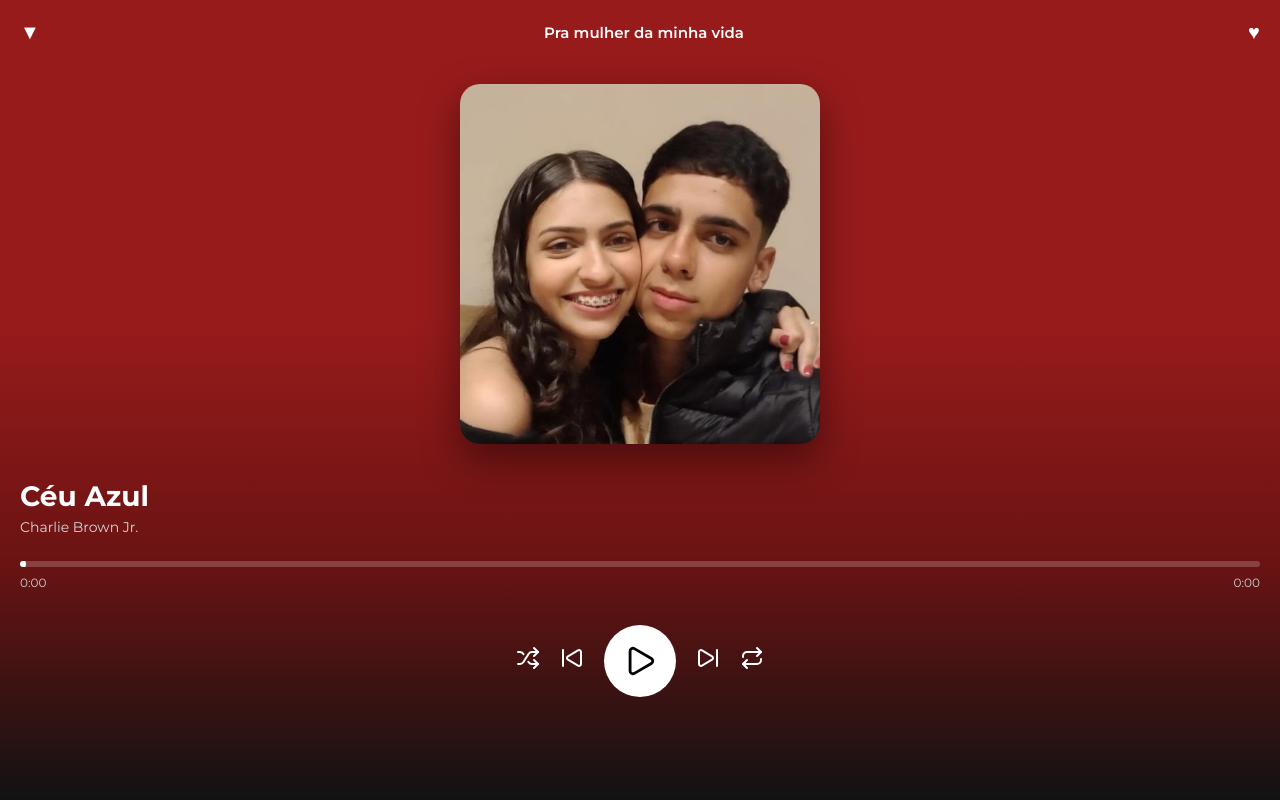
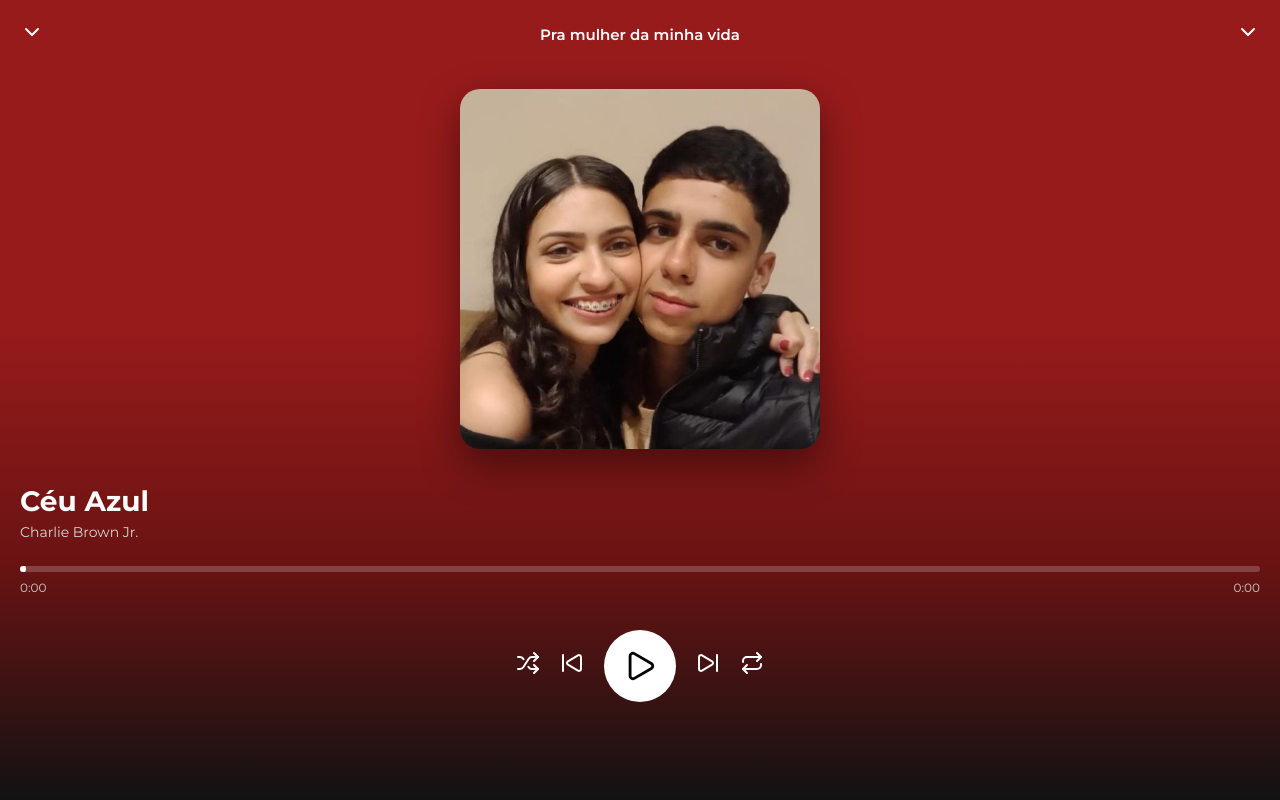
Before and after one commit to LucasHCarv4lho/Pra-mulher-da-minha-vida, a plain HTML site: page index.html in a window 1280 px wide. Shown: the top 800 px of the page. Drawn offline with nearby package versions, Linux system fonts and the light colour scheme.

Commit message:
Update index.html

```diff
--- a/index.html
+++ b/index.html
@@ -30,7 +30,7 @@
         <div class="top-bar">
 
             <div class="icon-btn">
-                ▼
+                <i data-lucide="chevron-down"></i>
             </div>
 
             <h1>
@@ -38,7 +38,7 @@
             </h1>
 
             <div class="icon-btn">
-                ♥
+                <i data-lucide="chevron-down"></i>
             </div>
 
         </div>
```
